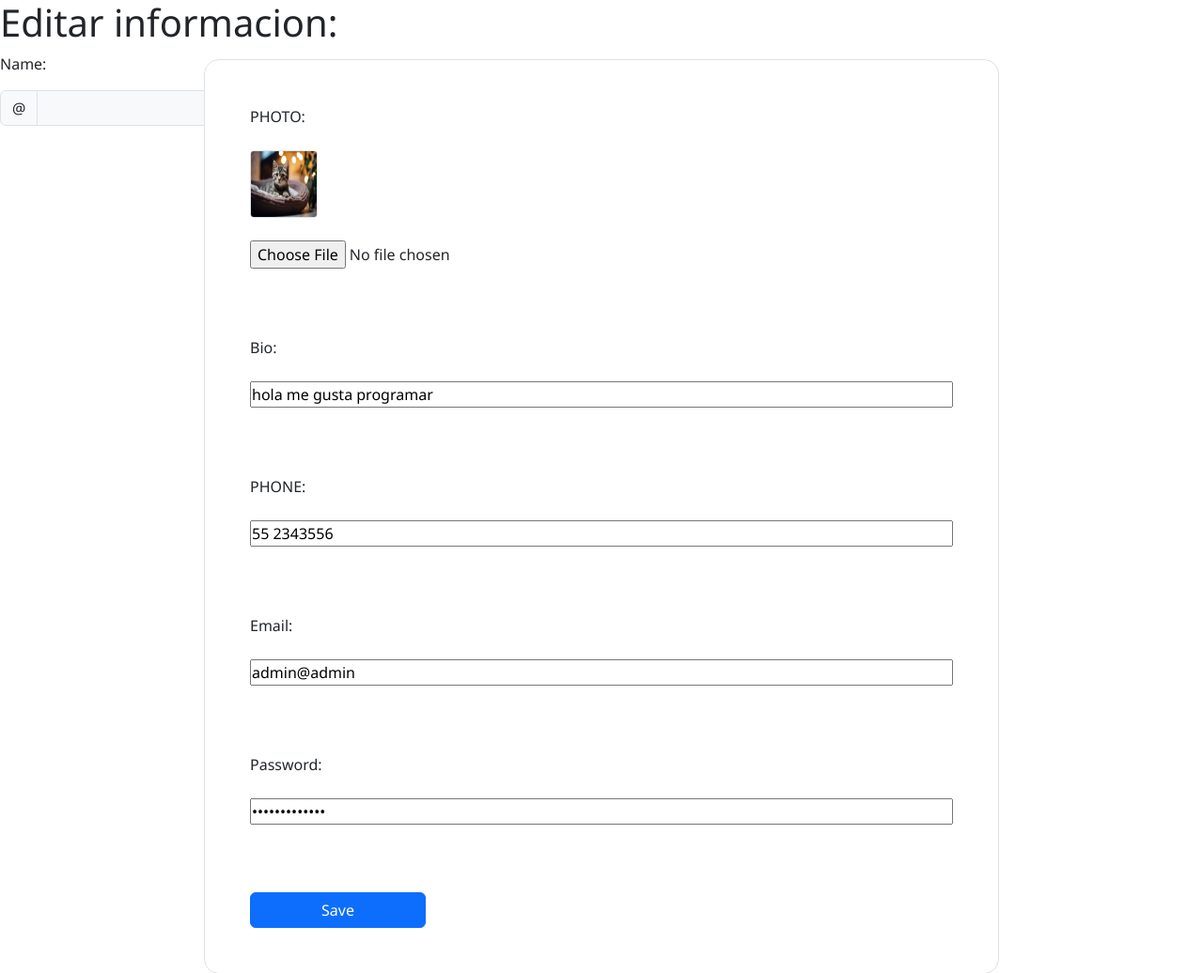
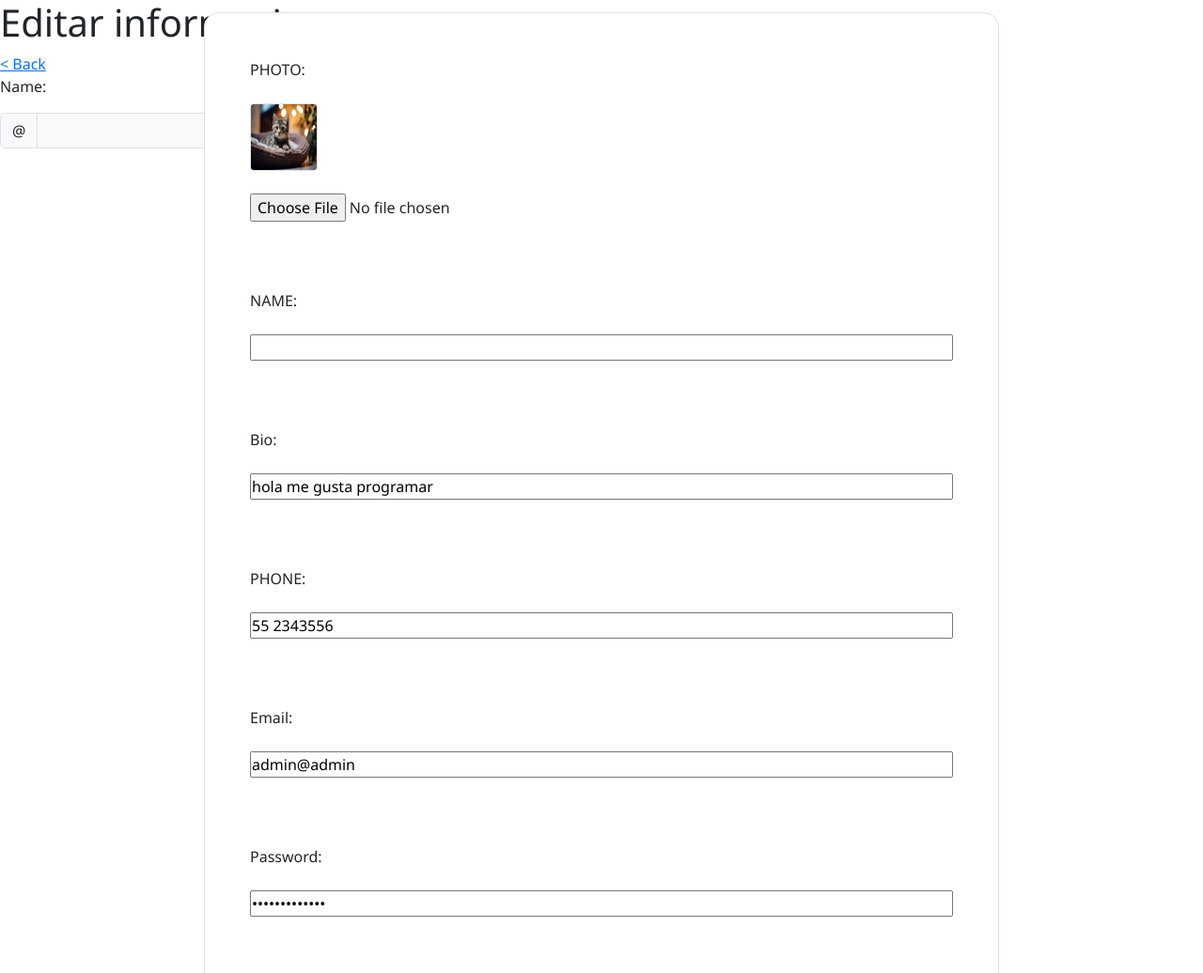
Before and after one commit to karim1311/sistemadelogin, a PHP site: page /views/edit.php in a window 1280 px wide. Shown: the top 1036 px of the page at 94% size. Run offline with PHP 8.4, Linux system fonts and the light colour scheme; a user stored in the database is signed in; data comes from the database, SQL or seed files in the repository.

Commit message:
arreglo editar nombre

```diff
--- a/views/edit.php
+++ b/views/edit.php
@@ -33,6 +33,7 @@
     ?>
 
     <h1>Editar informacion:</h1>
+    <a href="/views/dashboard.php">< Back</a>
     <p>Name:</p>
     <div class="input-group mb-3">
         <span class="input-group-text" id="basic-addon1">@</span>
@@ -49,6 +50,10 @@
             <img src=<?php echo $result["photo"] ?> class='border rounded-1' alt='picture' width="72"  height='72' />
             <input type="file" name="photo" id="photo" value="<?php echo $result["photo"] ?>">
 
+
+            <br>
+            <label>NAME:</label>
+            <input type="text" name="name" value="<?php echo $result["name"] ?>">
 
             <br>
             <label>Bio:</label>
--- a/views/login.php
+++ b/views/login.php
@@ -63,7 +63,7 @@
                 <i class="fa-solid fa-circle-user"></i>
             </p>
 
-            <p class="d-flex justify-content-center gray-text">Don't have an account yet?<a href="/views/login.php">Register</a></p>
+            <p class="d-flex justify-content-center gray-text">Don't have an account yet?<a href="/index.php">Register</a></p>
         </form>
 
     </section>
```
